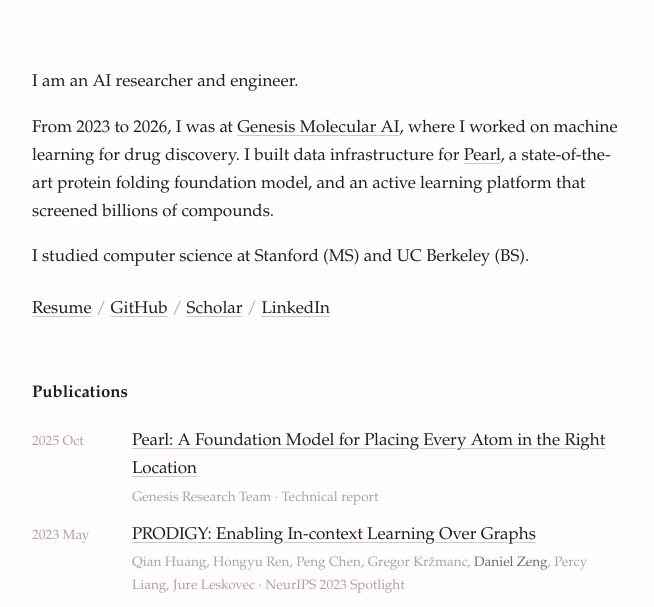
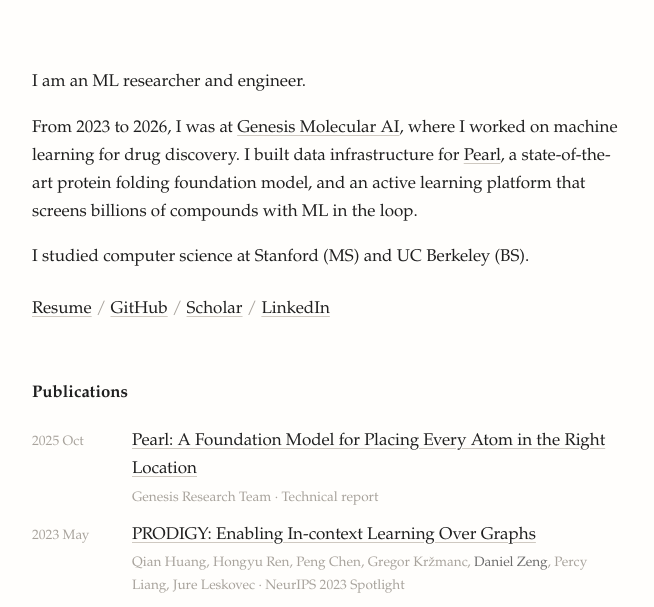
Before and after one commit to daniel-zeng/daniel-zeng.github.io, an Astro site: page / in a window 1280 px wide. Shown: the part 144-751 px from the top of the page, without its empty margins (312-966 px from the left). Built offline with nearby package versions, Linux system fonts and the light colour scheme; Astro itself is replaced by a stand-in of ours.

Commit message:
Bio: ML researcher; active learning platform screens with ML in the loop

```diff
--- a/src/pages/index.astro
+++ b/src/pages/index.astro
@@ -38,13 +38,13 @@
 
 <Base title="Daniel Zeng">
   <section class="fade" style="--d: 1; margin-top: 0;">
-    <p>I am an AI researcher and engineer.</p>
+    <p>I am an ML researcher and engineer.</p>
     <p>
       From 2023 to 2026, I was at <a href="https://www.genesis.ml/">Genesis Molecular AI</a>, where I worked on machine
       learning for drug discovery. I built data infrastructure for
       <a href="https://arxiv.org/abs/2510.24670">Pearl</a>, a state-of-the-art
       protein folding foundation model, and an active learning platform that
-      screened billions of compounds.
+      screens billions of compounds with ML in the loop.
     </p>
     <p>
       I studied computer science at Stanford (MS) and UC Berkeley (BS).
```
